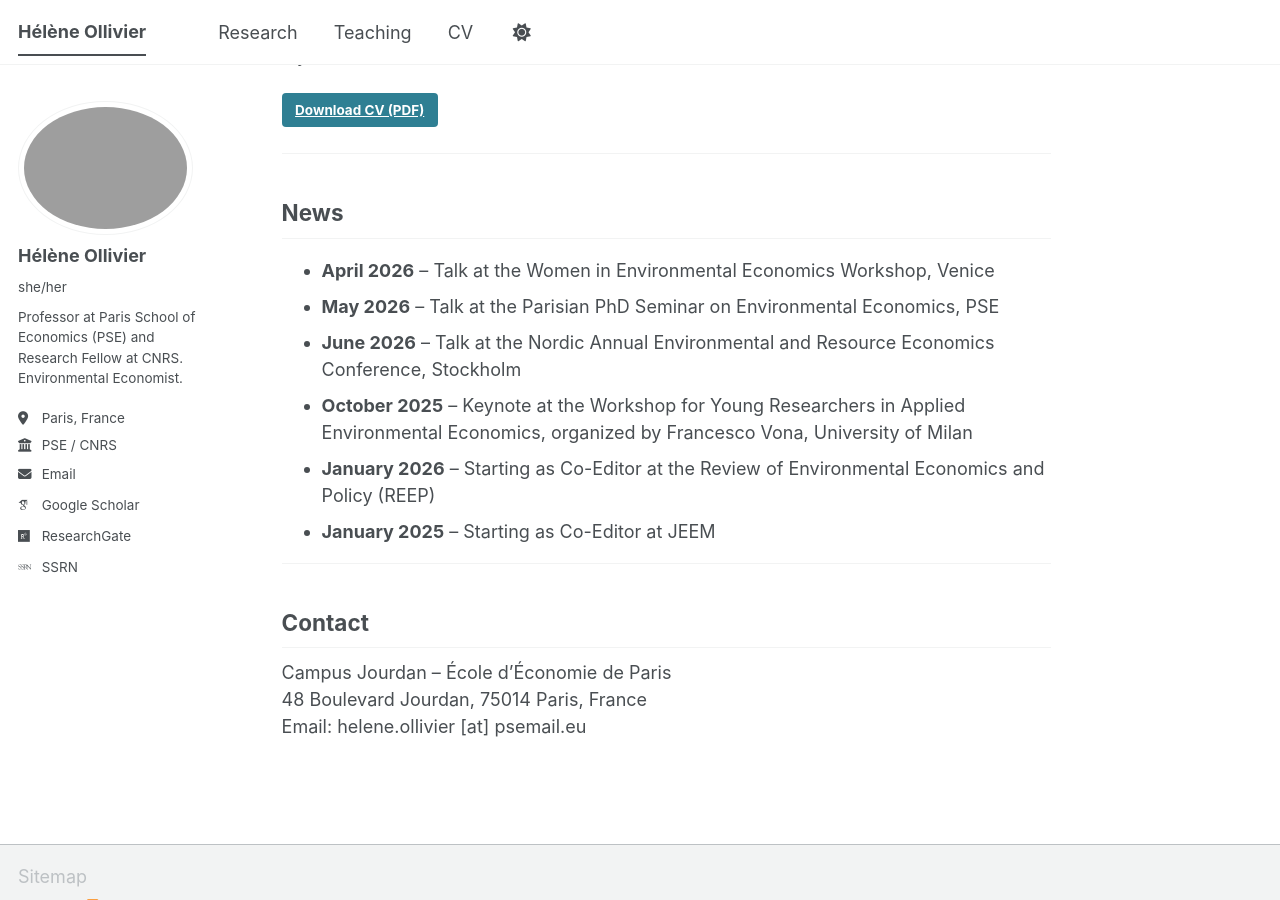
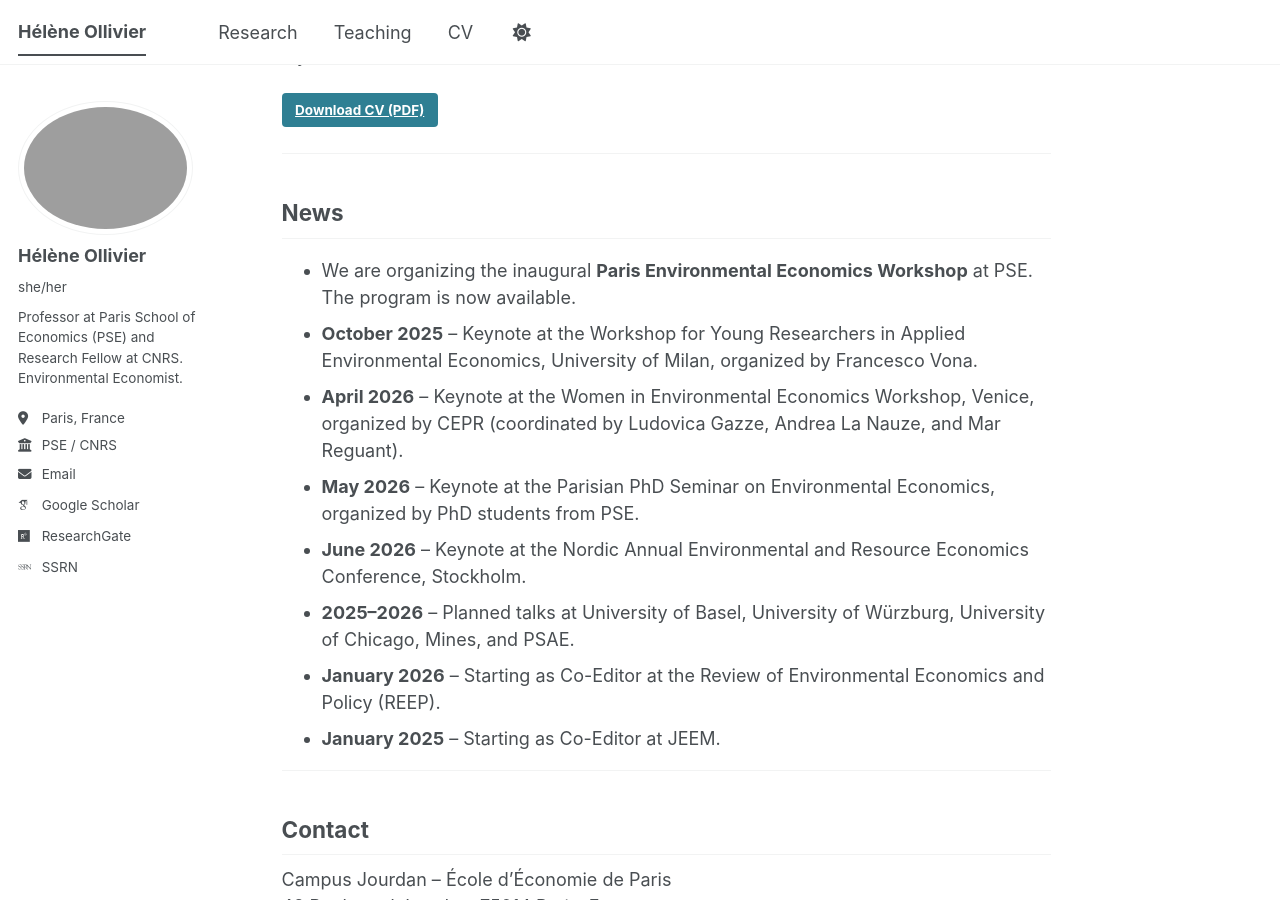
Before and after one commit to heleneollivier/heleneollivier.github.io, a Jekyll site: the page built from _pages/about.md, in a window 1280 px wide and 900 px high, scrolled down 522 px. Built offline with Jekyll 4.4.1, drawn with Linux system fonts in a browser that asks for light colours; some web fonts are replaced; a script bundle is joined from its source files by our own code; library files that are not in the unit come from our copies.

Commit message:
Update news section with full details

```diff
--- a/_pages/about.md
+++ b/_pages/about.md
@@ -21,12 +21,14 @@ I completed my PhD in 2010 at the [Economics Department at the École Polytechni
 
 ## News
 
-- **April 2026** – Talk at the Women in Environmental Economics Workshop, Venice
-- **May 2026** – Talk at the Parisian PhD Seminar on Environmental Economics, PSE
-- **June 2026** – Talk at the Nordic Annual Environmental and Resource Economics Conference, Stockholm
-- **October 2025** – Keynote at the Workshop for Young Researchers in Applied Environmental Economics, organized by Francesco Vona, University of Milan
-- **January 2026** – Starting as Co-Editor at the Review of Environmental Economics and Policy (REEP)
-- **January 2025** – Starting as Co-Editor at JEEM
+- We are organizing the inaugural **Paris Environmental Economics Workshop** at PSE. The program is now available.
+- **October 2025** – Keynote at the Workshop for Young Researchers in Applied Environmental Economics, University of Milan, organized by Francesco Vona.
+- **April 2026** – Keynote at the Women in Environmental Economics Workshop, Venice, organized by CEPR (coordinated by Ludovica Gazze, Andrea La Nauze, and Mar Reguant).
+- **May 2026** – Keynote at the Parisian PhD Seminar on Environmental Economics, organized by PhD students from PSE.
+- **June 2026** – Keynote at the Nordic Annual Environmental and Resource Economics Conference, Stockholm.
+- **2025–2026** – Planned talks at University of Basel, University of Würzburg, University of Chicago, Mines, and PSAE.
+- **January 2026** – Starting as Co-Editor at the Review of Environmental Economics and Policy (REEP).
+- **January 2025** – Starting as Co-Editor at JEEM.
 
 ---
 
```
